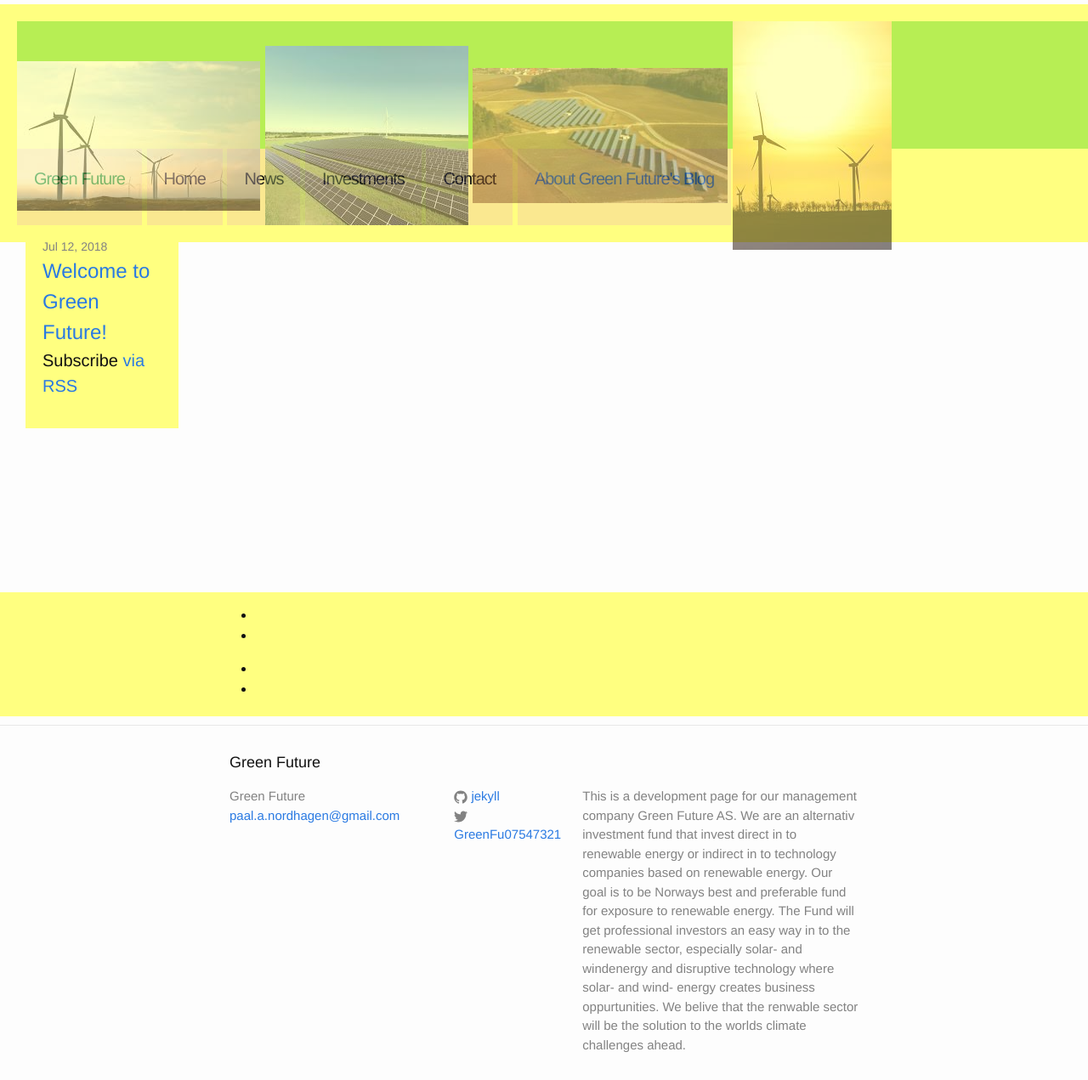
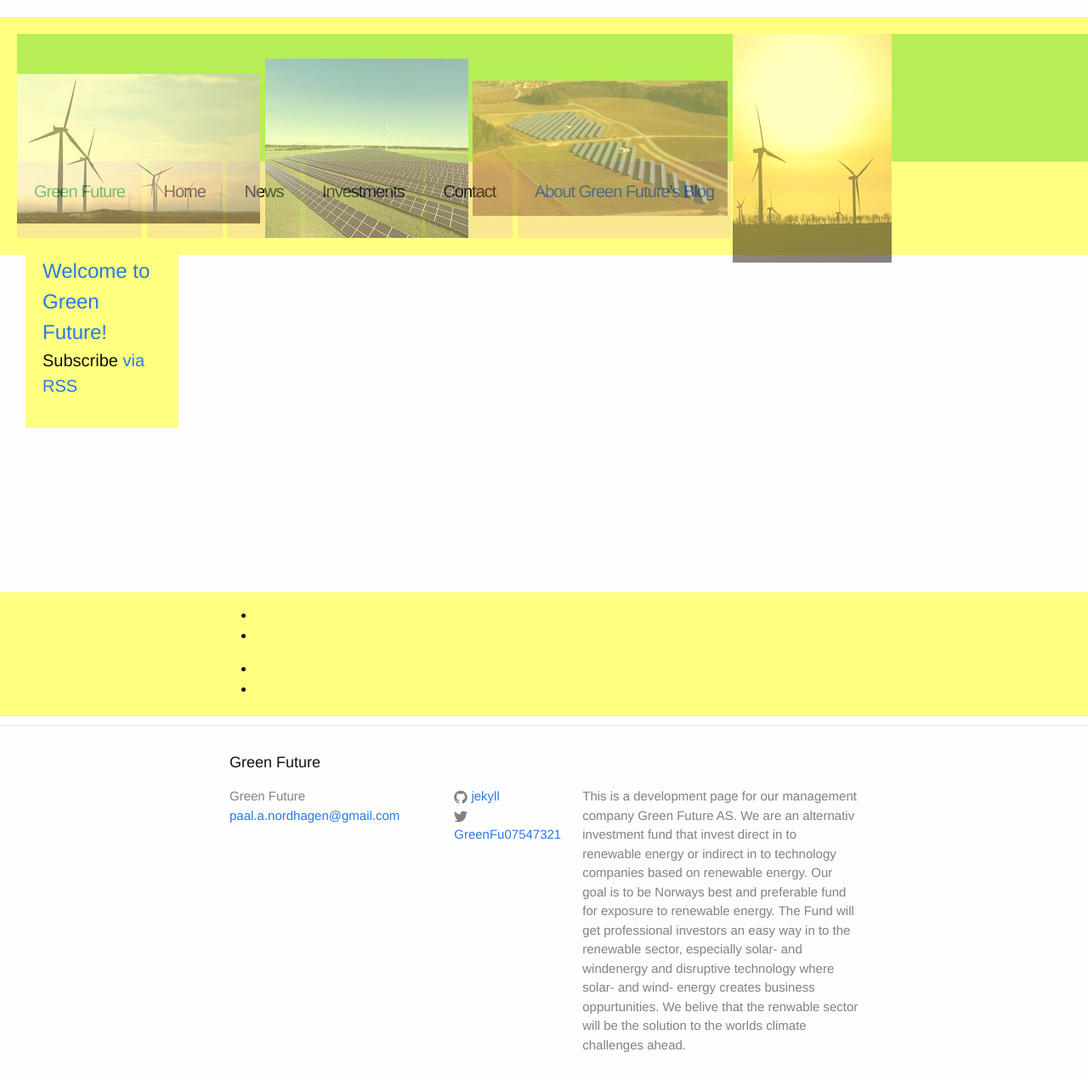
Before and after one commit to Paal-August/Paal-August.github.io, a Jekyll site: the page built from index.html, in a window 1280 px wide. Shown: the whole page at 85% size. Built offline with Jekyll 4.4.1, drawn with Linux system fonts in a browser that asks for light colours.

Commit message:
Update _layout.scss

```diff
--- a/_sass/_layout.scss
+++ b/_sass/_layout.scss
@@ -11,6 +11,9 @@
   grid-template: repeat(20, 1fr) / repeat(7, 1fr);
 /*  justify-content:space-around;*/
 
+}
+.container .site-header{
+margin-top:20px;
 }
 
 .image-container{
```
